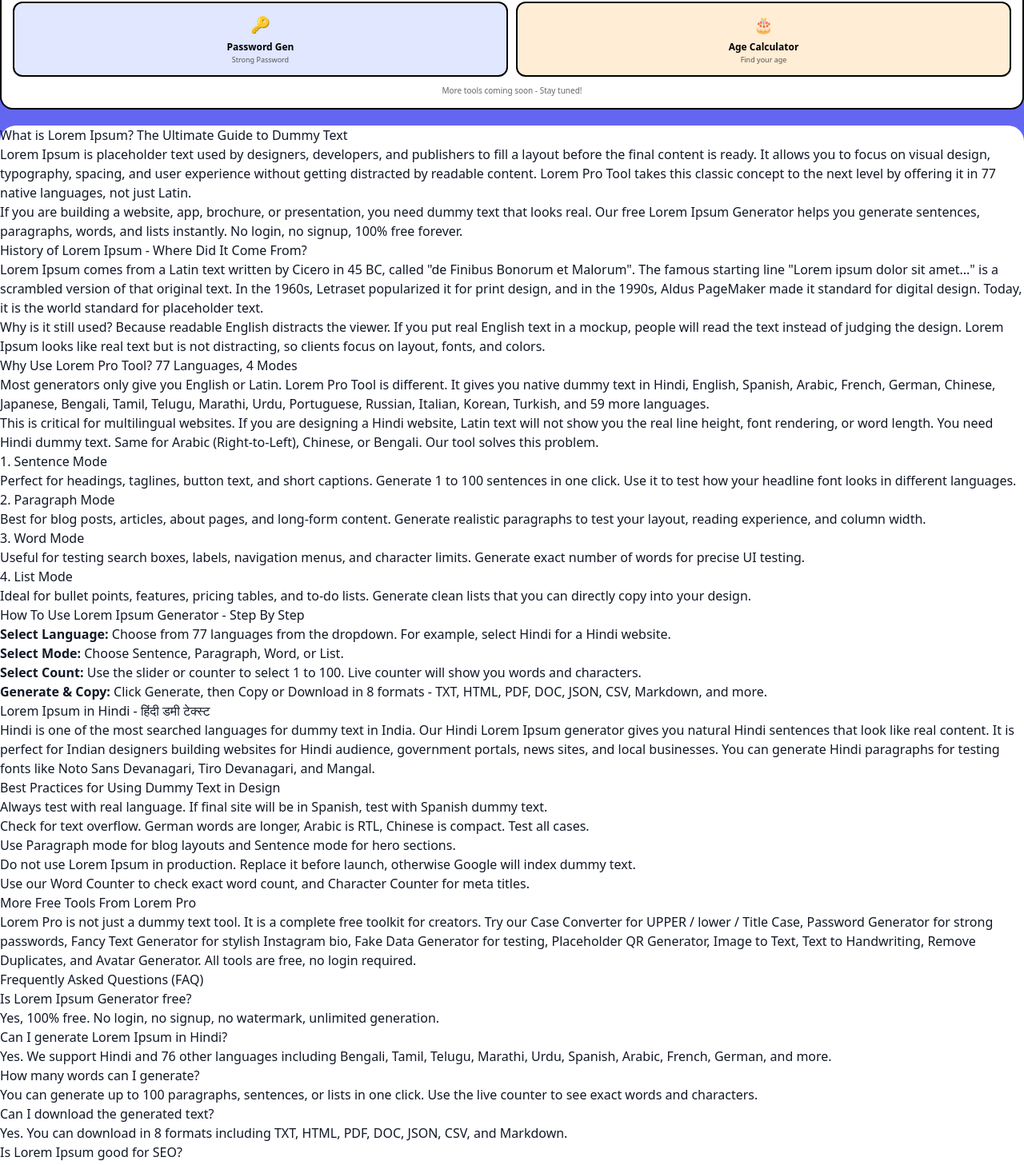
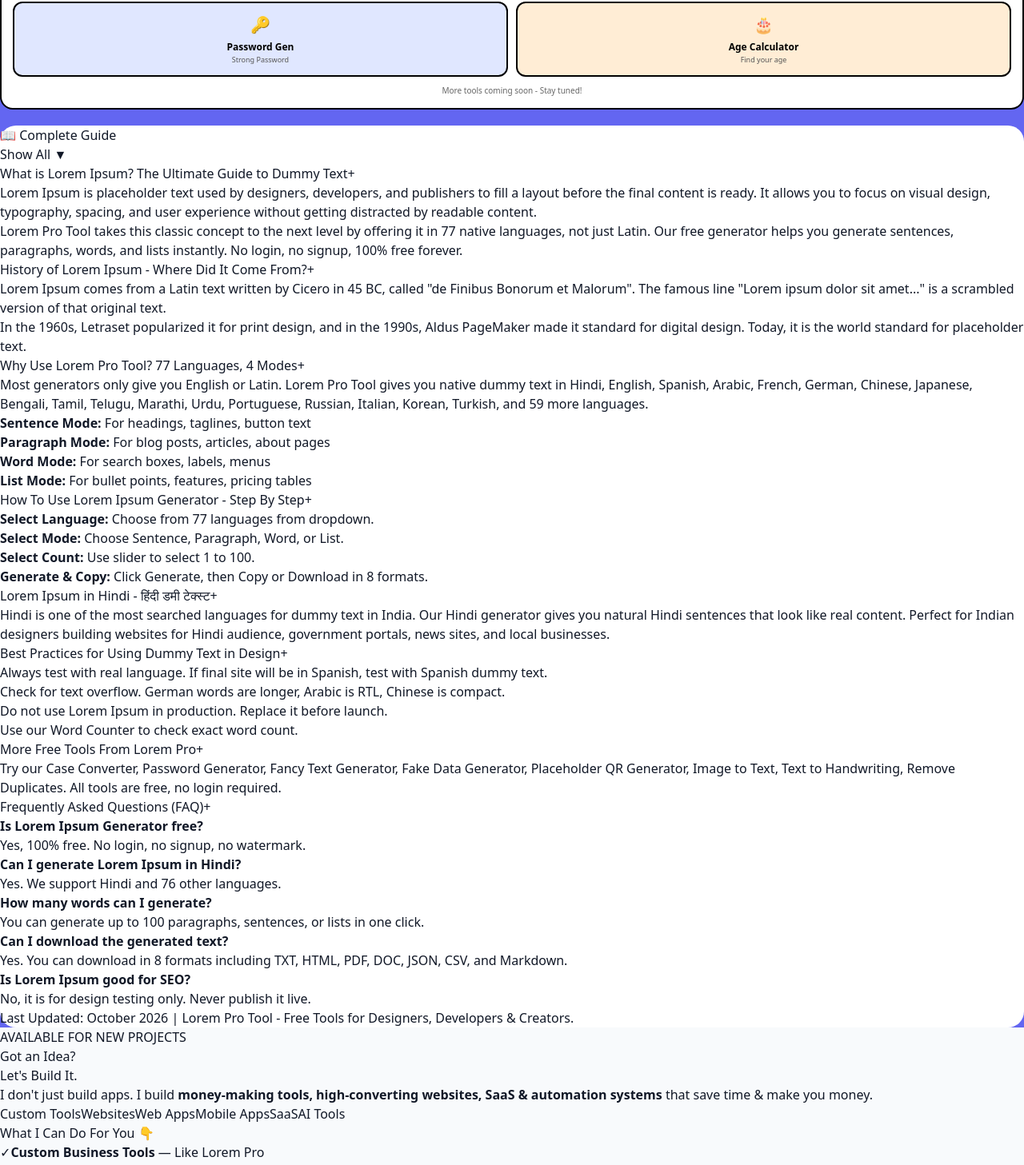
Before and after one commit to Ravs10/lorem-pro-tool, a Next.js app: page / in a window 1280 px wide. Shown: the part 1051-2508 px from the top of the page at 80% size. Built offline with nearby package versions, Linux system fonts and the light colour scheme; no server answers; the database is empty.

Commit message:
Refactor SeoContent component structure and content

```diff
--- a/app/components/SeoContent.tsx
+++ b/app/components/SeoContent.tsx
@@ -1,61 +1,107 @@
+"use client";
+import { useState } from "react";
+
+function Section({ title, children, defaultOpen = false }: any) {
+  const [open, setOpen] = useState(defaultOpen);
+  return (
+    <div className="mb-3 overflow-hidden rounded-xl border-2 border-slate-200 bg-white shadow-sm transition-all duration-300 hover:border-black hover:shadow-[0_8px_20px_rgba(0,0,0,0.08)]">
+      <button
+        onClick={() => setOpen(!open)}
+        className="flex w-full items-center justify-between gap-3 px-4 py-4 text-left transition-colors duration-300 hover:bg-slate-50"
+      >
+        <span className="text-[16px] font-bold text-slate-900">{title}</span>
+        <span
+          className={`flex h-7 w-7 shrink-0 items-center justify-center rounded-full bg-black text-white text-lg transition-transform duration-300 ${open ? "rotate-45" : "rotate-0"}`}
+        >
+          +
+        </span>
+      </button>
+      <div
+        className={`grid transition-all duration-500 ease-in-out ${open ? "grid-rows-[1fr] opacity-100" : "grid-rows-[0fr] opacity-0"}`}
+      >
+        <div className="overflow-hidden">
+          <div className="px-4 pb-4 text-slate-700 leading-relaxed text-[14px]">{children}</div>
+        </div>
+      </div>
+    </div>
+  );
+}
+
 export default function SeoContent() {
+  const [showAll, setShowAll] = useState(false);
+
   return (
-    <section className="max-w-4xl mx-auto px-4 py-10 text-slate-700 leading-relaxed">
-      <h2 className="text-3xl font-bold text-slate-900 mb-4">What is Lorem Ipsum? The Ultimate Guide to Dummy Text</h2>
-      <p className="mb-4">Lorem Ipsum is placeholder text used by designers, developers, and publishers to fill a layout before the final content is ready. It allows you to focus on visual design, typography, spacing, and user experience without getting distracted by readable content. Lorem Pro Tool takes this classic concept to the next level by offering it in 77 native languages, not just Latin.</p>
-      <p className="mb-4">If you are building a website, app, brochure, or presentation, you need dummy text that looks real. Our free Lorem Ipsum Generator helps you generate sentences, paragraphs, words, and lists instantly. No login, no signup, 100% free forever.</p>
-
-      <h2 className="text-2xl font-bold text-slate-900 mt-8 mb-3">History of Lorem Ipsum - Where Did It Come From?</h2>
-      <p className="mb-4">Lorem Ipsum comes from a Latin text written by Cicero in 45 BC, called &quot;de Finibus Bonorum et Malorum&quot;. The famous starting line &quot;Lorem ipsum dolor sit amet...&quot; is a scrambled version of that original text. In the 1960s, Letraset popularized it for print design, and in the 1990s, Aldus PageMaker made it standard for digital design. Today, it is the world standard for placeholder text.</p>
-      <p className="mb-4">Why is it still used? Because readable English distracts the viewer. If you put real English text in a mockup, people will read the text instead of judging the design. Lorem Ipsum looks like real text but is not distracting, so clients focus on layout, fonts, and colors.</p>
-
-      <h2 className="text-2xl font-bold text-slate-900 mt-8 mb-3">Why Use Lorem Pro Tool? 77 Languages, 4 Modes</h2>
-      <p className="mb-4">Most generators only give you English or Latin. Lorem Pro Tool is different. It gives you native dummy text in Hindi, English, Spanish, Arabic, French, German, Chinese, Japanese, Bengali, Tamil, Telugu, Marathi, Urdu, Portuguese, Russian, Italian, Korean, Turkish, and 59 more languages.</p>
-      <p className="mb-4">This is critical for multilingual websites. If you are designing a Hindi website, Latin text will not show you the real line height, font rendering, or word length. You need Hindi dummy text. Same for Arabic (Right-to-Left), Chinese, or Bengali. Our tool solves this problem.</p>
-
-      <h3 className="text-xl font-bold text-slate-900 mt-6 mb-2">1. Sentence Mode</h3>
-      <p className="mb-4">Perfect for headings, taglines, button text, and short captions. Generate 1 to 100 sentences in one click. Use it to test how your headline font looks in different languages.</p>
-      <h3 className="text-xl font-bold text-slate-900 mt-6 mb-2">2. Paragraph Mode</h3>
-      <p className="mb-4">Best for blog posts, articles, about pages, and long-form content. Generate realistic paragraphs to test your layout, reading experience, and column width.</p>
-      <h3 className="text-xl font-bold text-slate-900 mt-6 mb-2">3. Word Mode</h3>
-      <p className="mb-4">Useful for testing search boxes, labels, navigation menus, and character limits. Generate exact number of words for precise UI testing.</p>
-      <h3 className="text-xl font-bold text-slate-900 mt-6 mb-2">4. List Mode</h3>
-      <p className="mb-4">Ideal for bullet points, features, pricing tables, and to-do lists. Generate clean lists that you can directly copy into your design.</p>
-
-      <h2 className="text-2xl font-bold text-slate-900 mt-8 mb-3">How To Use Lorem Ipsum Generator - Step By Step</h2>
-      <ol className="list-decimal pl-6 mb-4 space-y-2">
-        <li><strong>Select Language:</strong> Choose from 77 languages from the dropdown. For example, select Hindi for a Hindi website.</li>
-        <li><strong>Select Mode:</strong> Choose Sentence, Paragraph, Word, or List.</li>
-        <li><strong>Select Count:</strong> Use the slider or counter to select 1 to 100. Live counter will show you words and characters.</li>
-        <li><strong>Generate & Copy:</strong> Click Generate, then Copy or Download in 8 formats - TXT, HTML, PDF, DOC, JSON, CSV, Markdown, and more.</li>
-      </ol>
-
-      <h2 className="text-2xl font-bold text-slate-900 mt-8 mb-3">Lorem Ipsum in Hindi - हिंदी डमी टेक्स्ट</h2>
-      <p className="mb-4">Hindi is one of the most searched languages for dummy text in India. Our Hindi Lorem Ipsum generator gives you natural Hindi sentences that look like real content. It is perfect for Indian designers building websites for Hindi audience, government portals, news sites, and local businesses. You can generate Hindi paragraphs for testing fonts like Noto Sans Devanagari, Tiro Devanagari, and Mangal.</p>
-
-      <h2 className="text-2xl font-bold text-slate-900 mt-8 mb-3">Best Practices for Using Dummy Text in Design</h2>
-      <ul className="list-disc pl-6 mb-4 space-y-2">
-        <li>Always test with real language. If final site will be in Spanish, test with Spanish dummy text.</li>
-        <li>Check for text overflow. German words are longer, Arabic is RTL, Chinese is compact. Test all cases.</li>
-        <li>Use Paragraph mode for blog layouts and Sentence mode for hero sections.</li>
-        <li>Do not use Lorem Ipsum in production. Replace it before launch, otherwise Google will index dummy text.</li>
-        <li>Use our <a href="/word-counter" className="text-blue-600 underline">Word Counter</a> to check exact word count, and <a href="/character-counter" className="text-blue-600 underline">Character Counter</a> for meta titles.</li>
-      </ul>
-
-      <h2 className="text-2xl font-bold text-slate-900 mt-8 mb-3">More Free Tools From Lorem Pro</h2>
-      <p className="mb-4">Lorem Pro is not just a dummy text tool. It is a complete free toolkit for creators. Try our <a href="/case-converter" className="text-blue-600 underline">Case Converter</a> for UPPER / lower / Title Case, <a href="/password-generator" className="text-blue-600 underline">Password Generator</a> for strong passwords, <a href="/fancy-text" className="text-blue-600 underline">Fancy Text Generator</a> for stylish Instagram bio, <a href="/fake-data-generator" className="text-blue-600 underline">Fake Data Generator</a> for testing, <a href="/placeholder-qr-generator" className="text-blue-600 underline">Placeholder QR Generator</a>, <a href="/image-to-text" className="text-blue-600 underline">Image to Text</a>, <a href="/text-to-handwriting" className="text-blue-600 underline">Text to Handwriting</a>, <a href="/remove-duplicates" className="text-blue-600 underline">Remove Duplicates</a>, and <a href="/avatar" className="text-blue-600 underline">Avatar Generator</a>. All tools are free, no login required.</p>
-
-      <h2 className="text-2xl font-bold text-slate-900 mt-8 mb-3">Frequently Asked Questions (FAQ)</h2>
-      <div className="space-y-4">
-        <div><h3 className="font-bold text-slate-900">Is Lorem Ipsum Generator free?</h3><p>Yes, 100% free. No login, no signup, no watermark, unlimited generation.</p></div>
-        <div><h3 className="font-bold text-slate-900">Can I generate Lorem Ipsum in Hindi?</h3><p>Yes. We support Hindi and 76 other languages including Bengali, Tamil, Telugu, Marathi, Urdu, Spanish, Arabic, French, German, and more.</p></div>
-        <div><h3 className="font-bold text-slate-900">How many words can I generate?</h3><p>You can generate up to 100 paragraphs, sentences, or lists in one click. Use the live counter to see exact words and characters.</p></div>
-        <div><h3 className="font-bold text-slate-900">Can I download the generated text?</h3><p>Yes. You can download in 8 formats including TXT, HTML, PDF, DOC, JSON, CSV, and Markdown.</p></div>
-        <div><h3 className="font-bold text-slate-900">Is Lorem Ipsum good for SEO?</h3><p>Lorem Ipsum is for design testing only. Never publish it live. Replace it with real content before launching, otherwise Google may treat it as thin content.</p></div>
-        <div><h3 className="font-bold text-slate-900">What is the difference between Sentence, Paragraph, Word and List modes?</h3><p>Sentence is for headings, Paragraph for articles, Word for UI labels, and List for bullet points. Each mode is optimized for different design needs.</p></div>
+    <section className="max-w-4xl mx-auto px-4 py-8">
+      <div className="flex items-center justify-between mb-4">
+        <h2 className="text-2xl font-black text-slate-900">📖 Complete Guide</h2>
+        <button
+          onClick={() => setShowAll(!showAll)}
+          className="rounded-full bg-black px-4 py-2 text-[12px] font-bold text-white transition-all duration-300 hover:scale-105 hover:bg-slate-800 active:scale-95"
+        >
+          {showAll ? "Hide All ▲" : "Show All ▼"}
+        </button>
       </div>
 
-      <p className="mt-8 text-sm text-slate-500">Last Updated: October 2026 | Lorem Pro Tool - Free Tools for Designers, Developers & Creators.</p>
+      {/* Jab Show All ON hoga, tabhi sab khulega - iske liye hum key use kar rahe hain */}
+      <div key={String(showAll)}>
+        <Section title="What is Lorem Ipsum? The Ultimate Guide to Dummy Text" defaultOpen={true}>
+          <p className="mb-3">Lorem Ipsum is placeholder text used by designers, developers, and publishers to fill a layout before the final content is ready. It allows you to focus on visual design, typography, spacing, and user experience without getting distracted by readable content.</p>
+          <p>Lorem Pro Tool takes this classic concept to the next level by offering it in 77 native languages, not just Latin. Our free generator helps you generate sentences, paragraphs, words, and lists instantly. No login, no signup, 100% free forever.</p>
+        </Section>
+
+        <Section title="History of Lorem Ipsum - Where Did It Come From?">
+          <p className="mb-3">Lorem Ipsum comes from a Latin text written by Cicero in 45 BC, called &quot;de Finibus Bonorum et Malorum&quot;. The famous line &quot;Lorem ipsum dolor sit amet...&quot; is a scrambled version of that original text.</p>
+          <p>In the 1960s, Letraset popularized it for print design, and in the 1990s, Aldus PageMaker made it standard for digital design. Today, it is the world standard for placeholder text.</p>
+        </Section>
+
+        <Section title="Why Use Lorem Pro Tool? 77 Languages, 4 Modes">
+          <p className="mb-3">Most generators only give you English or Latin. Lorem Pro Tool gives you native dummy text in Hindi, English, Spanish, Arabic, French, German, Chinese, Japanese, Bengali, Tamil, Telugu, Marathi, Urdu, Portuguese, Russian, Italian, Korean, Turkish, and 59 more languages.</p>
+          <ul className="list-disc pl-5 space-y-1">
+            <li><b>Sentence Mode:</b> For headings, taglines, button text</li>
+            <li><b>Paragraph Mode:</b> For blog posts, articles, about pages</li>
+            <li><b>Word Mode:</b> For search boxes, labels, menus</li>
+            <li><b>List Mode:</b> For bullet points, features, pricing tables</li>
+          </ul>
+        </Section>
+
+        <Section title="How To Use Lorem Ipsum Generator - Step By Step">
+          <ol className="list-decimal pl-5 space-y-2">
+            <li><b>Select Language:</b> Choose from 77 languages from dropdown.</li>
+            <li><b>Select Mode:</b> Choose Sentence, Paragraph, Word, or List.</li>
+            <li><b>Select Count:</b> Use slider to select 1 to 100.</li>
+            <li><b>Generate & Copy:</b> Click Generate, then Copy or Download in 8 formats.</li>
+          </ol>
+        </Section>
+
+        <Section title="Lorem Ipsum in Hindi - हिंदी डमी टेक्स्ट">
+          <p>Hindi is one of the most searched languages for dummy text in India. Our Hindi generator gives you natural Hindi sentences that look like real content. Perfect for Indian designers building websites for Hindi audience, government portals, news sites, and local businesses.</p>
+        </Section>
+
+        <Section title="Best Practices for Using Dummy Text in Design">
+          <ul className="list-disc pl-5 space-y-1">
+            <li>Always test with real language. If final site will be in Spanish, test with Spanish dummy text.</li>
+            <li>Check for text overflow. German words are longer, Arabic is RTL, Chinese is compact.</li>
+            <li>Do not use Lorem Ipsum in production. Replace it before launch.</li>
+            <li>Use our <a href="/word-counter" className="text-blue-600 underline">Word Counter</a> to check exact word count.</li>
+          </ul>
+        </Section>
+
+        <Section title="More Free Tools From Lorem Pro">
+          <p>Try our <a href="/case-converter" className="text-blue-600 underline">Case Converter</a>, <a href="/password-generator" className="text-blue-600 underline">Password Generator</a>, <a href="/fancy-text" className="text-blue-600 underline">Fancy Text Generator</a>, <a href="/fake-data-generator" className="text-blue-600 underline">Fake Data Generator</a>, <a href="/placeholder-qr-generator" className="text-blue-600 underline">Placeholder QR Generator</a>, <a href="/image-to-text" className="text-blue-600 underline">Image to Text</a>, <a href="/text-to-handwriting" className="text-blue-600 underline">Text to Handwriting</a>, <a href="/remove-duplicates" className="text-blue-600 underline">Remove Duplicates</a>. All tools are free, no login required.</p>
+        </Section>
+
+        <Section title="Frequently Asked Questions (FAQ)">
+          <div className="space-y-3">
+            <div><b>Is Lorem Ipsum Generator free?</b><p>Yes, 100% free. No login, no signup, no watermark.</p></div>
+            <div><b>Can I generate Lorem Ipsum in Hindi?</b><p>Yes. We support Hindi and 76 other languages.</p></div>
+            <div><b>How many words can I generate?</b><p>You can generate up to 100 paragraphs, sentences, or lists in one click.</p></div>
+            <div><b>Can I download the generated text?</b><p>Yes. You can download in 8 formats including TXT, HTML, PDF, DOC, JSON, CSV, and Markdown.</p></div>
+            <div><b>Is Lorem Ipsum good for SEO?</b><p>No, it is for design testing only. Never publish it live.</p></div>
+          </div>
+        </Section>
+      </div>
+
+      <p className="mt-4 text-center text-[12px] text-slate-500">Last Updated: October 2026 | Lorem Pro Tool - Free Tools for Designers, Developers & Creators.</p>
     </section>
   );
 }
```
